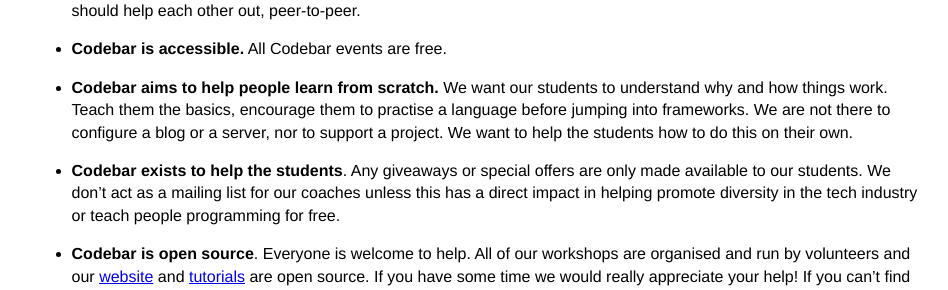
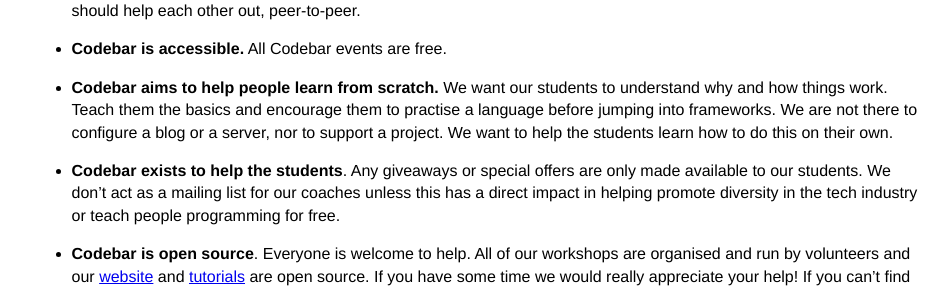
Before and after one commit to codebar/manual, a Jekyll site: the page built from _posts/2015-02-03-codebar-values.md, in a window 1280 px wide. Shown: the part 242-532 px from the top of the page, without its empty margins (164-1112 px from the left). Built offline with Jekyll 4.4.1, drawn with Linux system fonts in a browser that asks for light colours; Markdown is read by kramdown in place of the engine named in the settings.

Commit message:
use and instead of comma

```diff
--- a/_posts/2015-02-03-codebar-values.md
+++ b/_posts/2015-02-03-codebar-values.md
@@ -7,7 +7,7 @@
 
 * **Codebar is accessible.** All Codebar events are free.
 
-* **Codebar aims to help people learn from scratch.** We want our students to understand why and how things work. Teach them the basics, encourage them to practise a language before jumping into frameworks. We are not there to configure a blog or a server, nor to support a project. We want to help the students how to do this on their own.
+* **Codebar aims to help people learn from scratch.** We want our students to understand why and how things work. Teach them the basics and encourage them to practise a language before jumping into frameworks. We are not there to configure a blog or a server, nor to support a project. We want to help the students learn how to do this on their own.
 
 * **Codebar exists to help the students**. Any giveaways or special offers are only made available to our students. We don't act as a mailing list for our coaches unless this has a direct impact in helping promote diversity in the tech industry or teach people programming for free.
 
```
